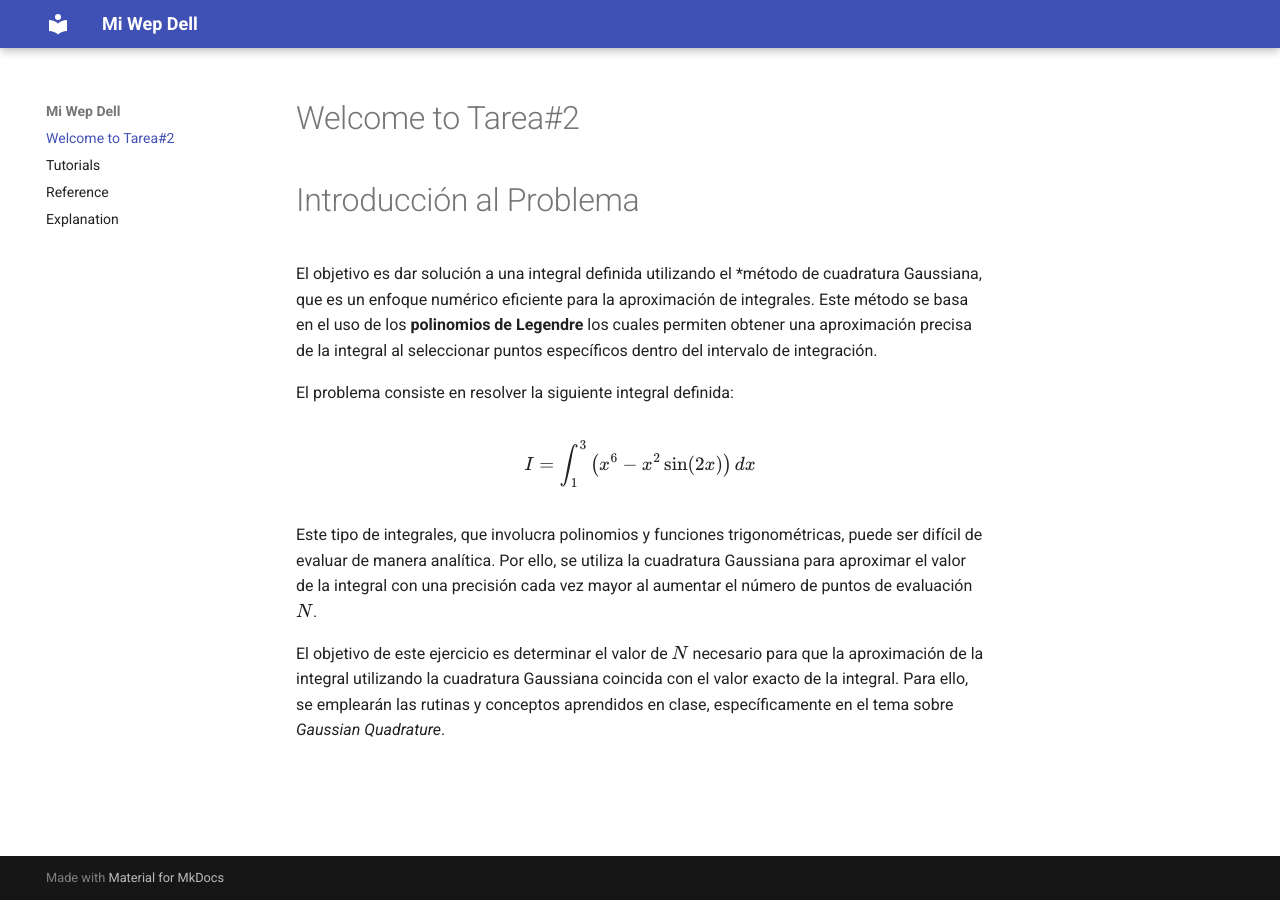
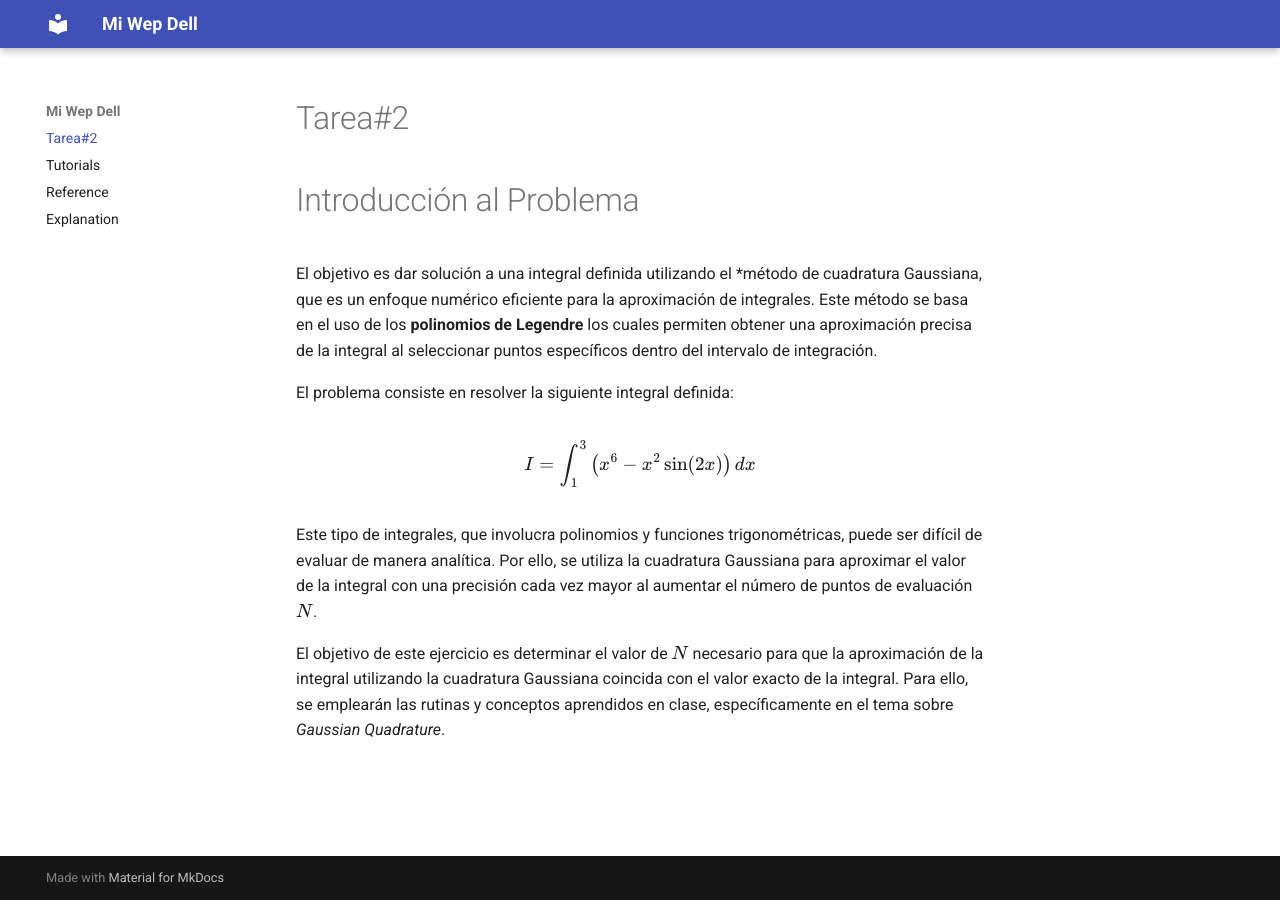
Before and after one commit to aaron176302/Tarea_02, an MkDocs documentation site: the page built from docs/index.md, in a window 1280 px wide. Built offline with MkDocs 1.6.1 and Material for MkDocs 9.7.7, drawn with Linux system fonts in a browser that asks for light colours.

Commit message:
modificación a index.md

```diff
--- a/docs/index.md
+++ b/docs/index.md
@@ -1,4 +1,4 @@
-# Welcome to Tarea#2
+# Tarea#2
 
 # Introducción al Problema
 
```
Also changed, not shown: site/404.html, site/explanation/index.html, site/index.html, site/reference/index.html, site/tutorials/index.html, 1 other file.
